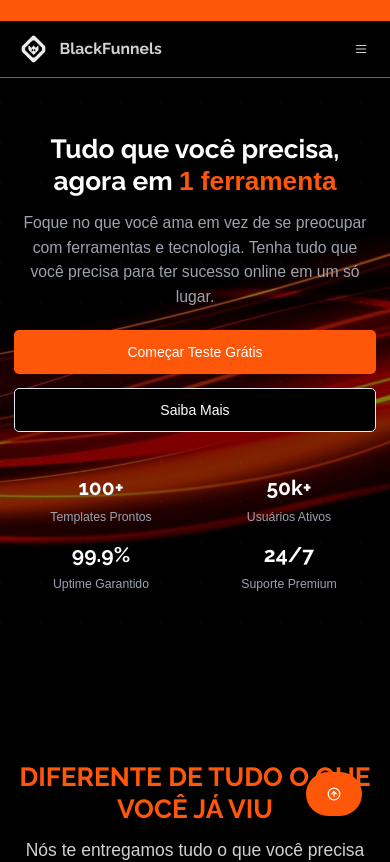
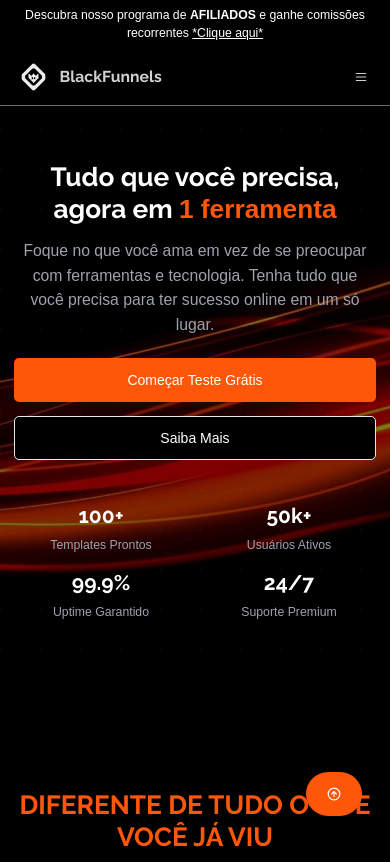
Before and after one commit to Padrim222/blackfunnels, a React (Vite) app: page / in a window 390 px wide. Shown: the top 862 px of the page. Built offline with nearby package versions, Linux system fonts and the light colour scheme.

Commit message:
Add affiliate program banner
Implement a small top banner on the website promoting the affiliate program with the message "Descubra nosso programa de AFILIADOS e ganhe comissões recorrentes *Clique aqui*".

```diff
--- a/src/components/AffiliateBar.tsx
+++ b/src/components/AffiliateBar.tsx
@@ -1,7 +1,12 @@
+
 export const AffiliateBar = () => {
   return (
-    <div className="w-full bg-primary py-3 text-center">
-      <p className="text-sm md:text-base">
+    <div
+      className="w-full bg-black py-2 text-center cursor-pointer hover:bg-black/90 transition-colors"
+      onClick={() => window.location.href = 'https://blackfunnels.ai/afiliados'}
+    >
+      <p className="text-sm text-white">
+        Descubra nosso programa de <span className="font-bold">AFILIADOS</span> e ganhe comissões recorrentes <span className="underline">*Clique aqui*</span>
       </p>
     </div>
   );
--- a/src/components/Navigation.tsx
+++ b/src/components/Navigation.tsx
@@ -62,17 +62,6 @@ export const Navigation = () => {
           </div>
           <div className="hidden md:flex items-center space-x-4">
             <Button
-              className="bg-black hover:bg-black/90 text-white relative group overflow-hidden"
-              style={{
-                boxShadow: '0 0 25px rgba(209, 70, 239, 0.5)',
-                transition: 'all 0.3s ease'
-              }}
-              onClick={() => window.location.href = 'https://blackfunnels.ai/afiliados'}
-            >
-              <span className="relative z-10">Black Partners</span>
-              <div className="absolute inset-0 bg-gradient-to-r from-[#D946EF] to-[#8B5CF6] opacity-20 group-hover:opacity-30 transition-opacity" />
-            </Button>
-            <Button
               variant="outline"
               className="border-primary text-primary hover:bg-primary hover:text-white"
               onClick={() => window.location.href = 'https://app.blackfunnels.ai'}
@@ -131,17 +120,6 @@ export const Navigation = () => {
             </Button>
             <div className="pt-2 space-y-2">
               <Button
-                className="w-full bg-black hover:bg-black/90 text-white relative group overflow-hidden"
-                style={{
-                  boxShadow: '0 0 25px rgba(209, 70, 239, 0.5)',
-                  transition: 'all 0.3s ease'
-                }}
-                onClick={() => window.location.href = 'https://blackfunnels.ai/afiliados'}
-              >
-                <span className="relative z-10">Black Partners</span>
-                <div className="absolute inset-0 bg-gradient-to-r from-[#D946EF] to-[#8B5CF6] opacity-20 group-hover:opacity-30 transition-opacity" />
-              </Button>
-              <Button
                 variant="outline"
                 className="w-full border-primary text-primary hover:bg-primary hover:text-white"
                 onClick={() => window.location.href = 'https://app.blackfunnels.ai'}
```
